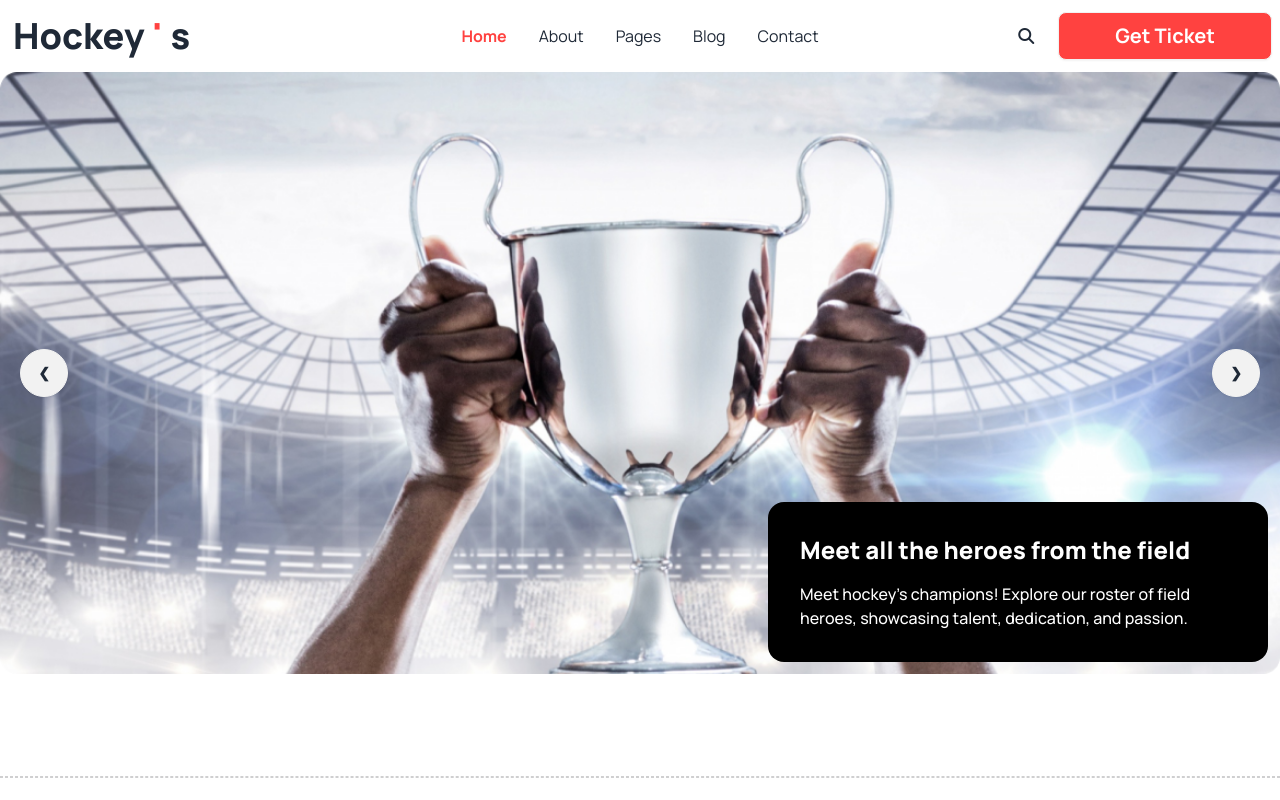
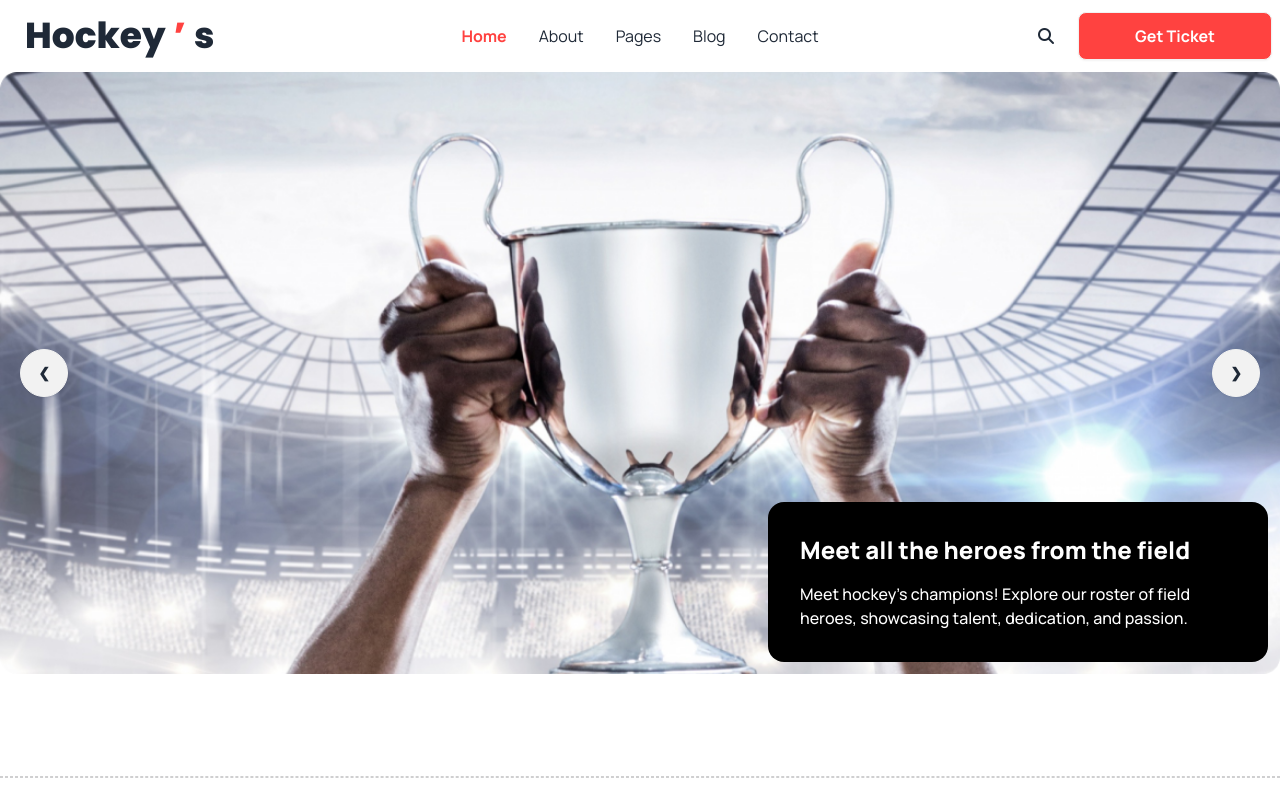
Before and after one commit to rahiInstant/hockey-s, a plain HTML site: page index.html in a window 1280 px wide. Shown: the top 800 px of the page. Drawn offline with nearby package versions, Linux system fonts and the light colour scheme.

Commit message:
final commit

```diff
--- a/index.html
+++ b/index.html
@@ -14,9 +14,12 @@
     />
     <script src="https://cdn.tailwindcss.com"></script>
     <style>
-      @import url("https://fonts.googleapis.com/css2?family=Manrope:wght@400;500;600;700;800&display=swap");
+      @import url("https://fonts.googleapis.com/css2?family=Poppins:wght@800&family=Manrope:wght@400;500;600;700;800&display=swap");
       .font-manrope {
         font-family: "Manrope", sans-serif;
+      }
+      .font-poppins {
+        font-family: 'Poppins', sans-serif;
       }
     </style>
 
@@ -31,7 +34,7 @@
               <div
                 tabindex="0"
                 role="button"
-                class="btn btn-ghost pr-1 pl-1 lg:hidden"
+                class="btn btn-ghost  lg:hidden"
               >
                 <svg
                   xmlns="http://www.w3.org/2000/svg"
@@ -65,8 +68,8 @@
               </ul>
             </div>
             <a
-              class="btn btn-ghost md:text-4xl text-2xl pl-1 font-extrabold font-manrope"
-              >Hockey<span class="text-[#FF4240]">'</span>s</a
+              class="btn btn-ghost md:text-4xl text-xl font-poppins  font-extrabold font-manrope"
+              >Hockey<span class="text-[#FF4240] ">’</span>s</a
             >
           </div>
           <div class="navbar-center hidden lg:flex">
@@ -83,7 +86,7 @@
               <i class="fa-solid fa-magnifying-glass hidden lg:block"></i>
             </div>
             <a
-              class="btn lg:px-14 px-8 py-15 bg-[#FF4240] text-white font-bold text-xl"
+              class="btn lg:px-14 px-6 py-15 bg-[#FF4240] text-white font-bold text-base"
               >Get Ticket</a
             >
           </div>
```
